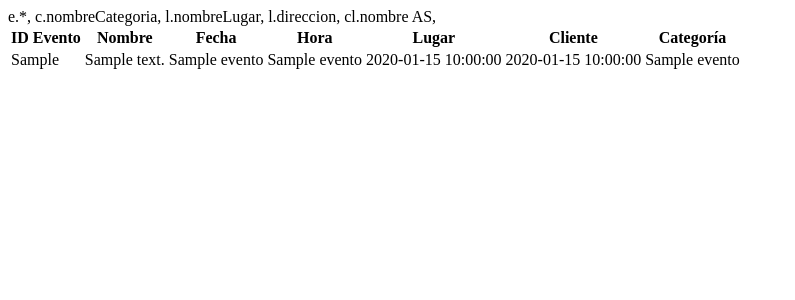
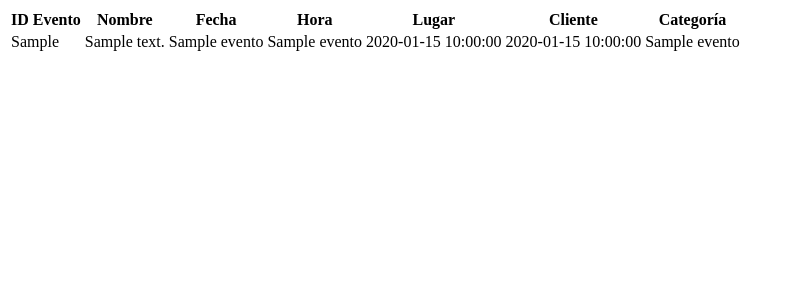
Before and after one commit to Tania2809/Practica1AS, a Flask app: template templates/eventos.html in a window 1280 px wide. Shown: the top 300 px of the page, without its empty margins (0-795 px from the left). Run offline with Flask 3, Linux system fonts and the light colour scheme; the template is opened without the code that fills it: most values are stand-ins (such as "Sample title", 1, 10 or a date in 2020).

Commit message:
Fix SQL query and update eventos template to correctly display client names

```diff
--- a/app.py
+++ b/app.py
@@ -63,7 +63,7 @@ SELECT
     c.nombreCategoria,
     l.nombreLugar,
     l.direccion,
-    cl.nombre AS,
+    cl.nombre AS nombreCliente,
 FROM eventos e
 INNER JOIN categorias c ON e.idCategoria = c.idCategoria
 INNER JOIN lugares l ON e.idLugar = l.idLugar
--- a/templates/eventos.html
+++ b/templates/eventos.html
@@ -13,8 +13,7 @@
         </thead>
         <tbody>
 
-
-            e.*, c.nombreCategoria, l.nombreLugar, l.direccion, cl.nombre AS, {% for evento in eventos %}
+            {% for evento in eventos %}
             <tr>
                 <td>{{ evento.idEvento }}</td>
                 <td>{{ evento.descripcionEvento }}</td>
@@ -22,7 +21,7 @@
                 <td>{{ evento.nombreCategoria }}</td>
                 <td>{{ evento.fechaInicio }}</td>
                 <td>{{ evento.fechaFin }}</td>
-                <td>{{ evento.nombre }}</td>
+                <td>{{ evento.nombreCliente }}</td>
             </tr>
             {% endfor %}
         </tbody>
--- a/templates/lugares.html
+++ b/templates/lugares.html
@@ -29,9 +29,6 @@
         </thead>
         <tbody>
 
-
-
-
             {% for lugar in lugares %}
             <tr>
                 <td>{{ lugar.idLugar }}</td>
```
